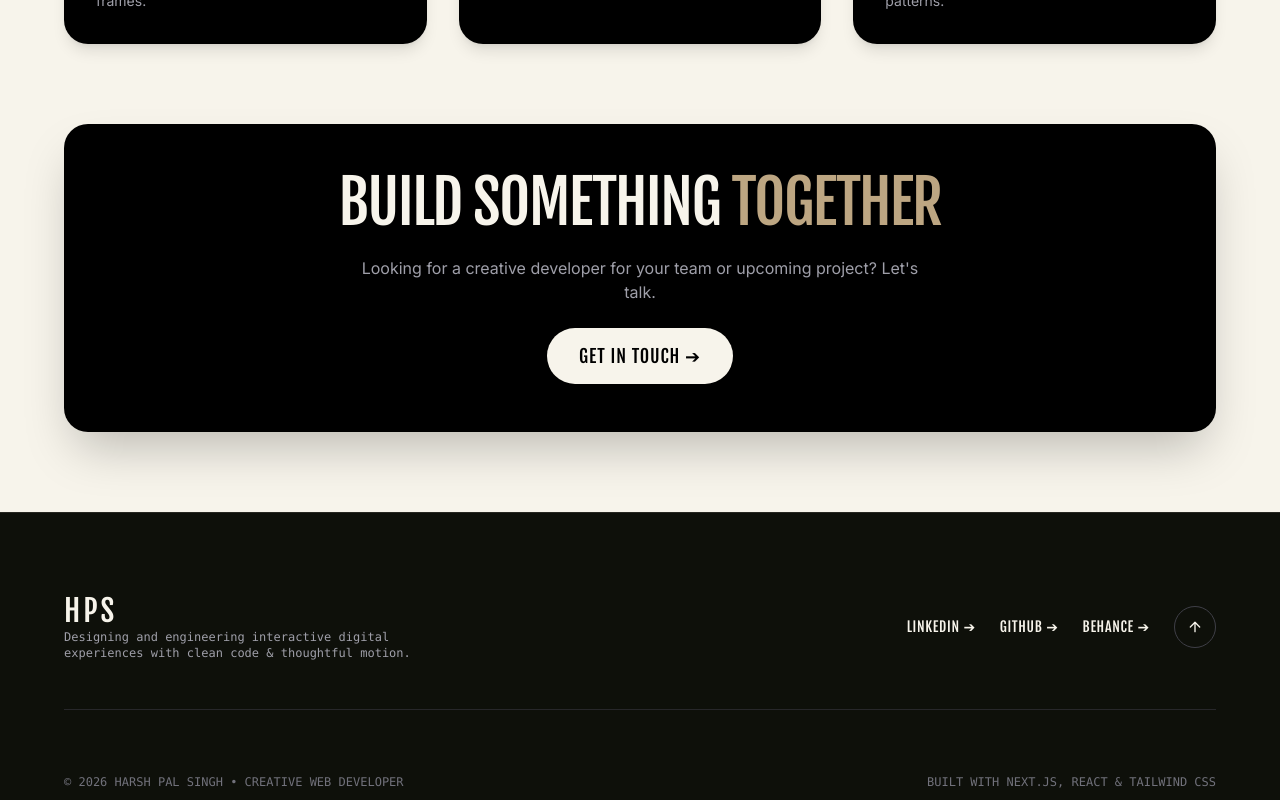
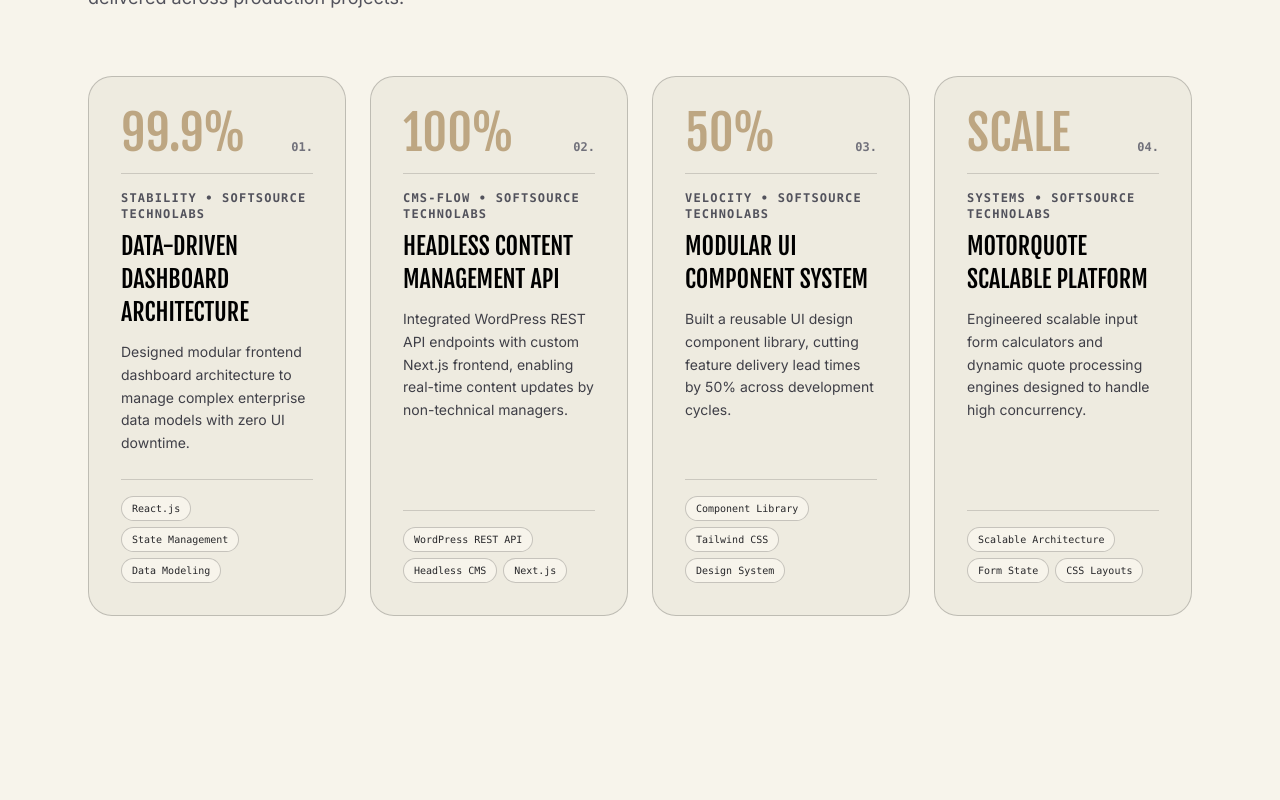
Before and after one commit to harshps900/Portfolio, a Next.js app: page /about in a window 1280 px wide. Shown: the part 1660-2460 px from the top of the page. Built offline with nearby package versions, Linux system fonts and the light colour scheme.

Commit message:
fixes issue

```diff
--- a/app/about/page.tsx
+++ b/app/about/page.tsx
@@ -2,6 +2,7 @@
 
 import Header from "@/common/Header";
 import Footer from "@/common/Footer";
+import Achievements from "@/common/Achievements";
 import Image from "next/image";
 import Link from "next/link";
 
@@ -80,6 +81,9 @@ export default function AboutPage() {
             ))}
           </div>
 
+          {/* Achievements Section */}
+          <Achievements />
+
           {/* Personal Interests Grid */}
           <div className="space-y-8 pt-8">
             <div className="space-y-2">
--- a/app/contact/page.tsx
+++ b/app/contact/page.tsx
@@ -72,7 +72,7 @@ export default function ContactPage() {
           <div className="p-8 sm:p-12 rounded-3xl bg-[#000000] text-[#f7f4eb] space-y-4 shadow-xl">
             <p className="text-[#bda682] font-mono text-xs tracking-widest uppercase font-bold">LET&apos;S CONNECT</p>
             <blockquote className="text-2xl sm:text-4xl font-display tracking-wide leading-snug">
-              &ldquo;Have a project, job opportunity, or just want to say hi? Drop a message below.&rdquo;
+              &ldquo;Have a project, job opportunity, or just want to say hi? Drop a message below&rdquo;
             </blockquote>
           </div>
 
@@ -143,12 +143,19 @@ export default function ContactPage() {
             <div className="lg:col-span-5 space-y-8">
               <div className="p-8 rounded-3xl bg-[#000000] text-[#f7f4eb] space-y-4 shadow-xl">
                 <div className="flex items-center gap-3 text-[#bda682]">
-                  <Mail className="w-6 h-6" />
+                  <Mail className="w-5 h-5" />
                   <span className="font-mono text-xs uppercase tracking-widest font-bold">DIRECT EMAIL</span>
                 </div>
-                <h3 className="text-2xl sm:text-3xl font-display tracking-wide break-all text-[#f7f4eb]">
-                  <a href="mailto:harshpalsingh565@gmail.com">harshpalsingh565@gmail.com</a>
-                </h3>
+                <div className="pt-1">
+                  <a
+                    href="mailto:harshpalsingh565@gmail.com"
+                    target="_blank"
+                    rel="noopener noreferrer"
+                    className="text-lg sm:text-xl font-mono font-bold text-[#f7f4eb] hover:text-[#bda682] transition-colors break-all block underline decoration-[#bda682]/50 underline-offset-4"
+                  >
+                    harshpalsingh565@gmail.com
+                  </a>
+                </div>
                 <p className="text-zinc-400 text-xs font-sans">
                   Always responsive for project inquiries, freelance work, and engineering roles.
                 </p>
--- a/app/globals.css
+++ b/app/globals.css
@@ -26,9 +26,9 @@ body {
   -moz-osx-font-smoothing: grayscale;
 }
 
-/* Hide default cursor on desktop fine pointer devices */
+/* Hide default cursor globally on desktop fine pointer devices */
 @media (pointer: fine) {
-  *, *::before, *::after {
+  html, body, *, *::before, *::after {
     cursor: none !important;
   }
 }
--- a/app/page.tsx
+++ b/app/page.tsx
@@ -6,6 +6,7 @@ import Hero from "@/common/Hero";
 import MarqueeBanner from "@/common/MarqueeBanner";
 import Projects from "@/common/Projects";
 import Experience from "@/common/Experience";
+import Achievements from "@/common/Achievements";
 import Skills from "@/common/Skills";
 import AboutPreview from "@/common/AboutPreview";
 import ContactCTA from "@/common/ContactCTA";
@@ -21,6 +22,7 @@ export default function Home() {
         <MarqueeBanner />
         <Projects />
         <Experience />
+        <Achievements />
         <Skills />
         <AboutPreview />
         <ContactCTA />
--- a/common/Achievements.tsx
+++ b/common/Achievements.tsx
@@ -74,11 +74,11 @@ const Achievements = forwardRef<HTMLElement>((props, ref) => {
                     {ACHIEVEMENTS.map((item) => (
                         <div
                             key={item.id}
-                            className="p-8 rounded-3xl bg-[#f7f4eb] border-2 border-dashed border-[#11140e]/30 hover:border-[#11140e] hover:shadow-xl transition-all duration-300 flex flex-col justify-between space-y-6"
+                            className="p-8 rounded-3xl bg-[#e8e4d9]/60 border border-black/20 hover:border-black/50 hover:bg-[#e8e4d9] hover:shadow-xl transition-all duration-300 flex flex-col justify-between space-y-6"
                         >
                             <div className="space-y-4">
-                                <div className="flex justify-between items-baseline border-b border-[#11140e]/15 pb-4">
-                                    <span className="text-4xl font-display text-[#bda682]">
+                                <div className="flex justify-between items-baseline border-b border-black/15 pb-4">
+                                    <span className="text-4xl sm:text-5xl font-display text-[#bda682]">
                                         {item.metric}
                                     </span>
                                     <span className="text-xs font-mono font-bold text-zinc-500">
@@ -87,23 +87,23 @@ const Achievements = forwardRef<HTMLElement>((props, ref) => {
                                 </div>
 
                                 <div className="space-y-2">
-                                    <span className="text-xs font-mono font-bold text-zinc-500 uppercase tracking-widest block">
+                                    <span className="text-xs font-mono font-bold text-zinc-600 uppercase tracking-widest block">
                                         {item.labelShort} • {item.company}
                                     </span>
-                                    <h3 className="text-2xl font-display text-[#11140e] leading-snug">
+                                    <h3 className="text-2xl font-display text-[#000000] leading-snug">
                                         {item.title}
                                     </h3>
-                                    <p className="text-zinc-700 text-sm font-sans leading-relaxed pt-2">
+                                    <p className="text-zinc-700 text-sm font-sans leading-relaxed pt-1">
                                         {item.description}
                                     </p>
                                 </div>
                             </div>
 
-                            <div className="flex flex-wrap gap-1.5 pt-4 border-t border-[#11140e]/15">
+                            <div className="flex flex-wrap gap-1.5 pt-4 border-t border-black/15">
                                 {item.tags.map((tag) => (
                                     <span
                                         key={tag}
-                                        className="px-2.5 py-1 rounded-full border border-[#11140e]/20 text-zinc-700 text-[10px] font-mono font-medium bg-[#e8e4d9]/50"
+                                        className="px-2.5 py-1 rounded-full border border-black/20 text-zinc-800 text-[10px] font-mono font-medium bg-[#f7f4eb]"
                                     >
                                         {tag}
                                     </span>
--- a/common/CustomCursor.tsx
+++ b/common/CustomCursor.tsx
@@ -53,6 +53,8 @@ export default function CustomCursor() {
 
     const handleMouseDown = () => setIsMouseDown(true);
     const handleMouseUp = () => setIsMouseDown(false);
+    const handleDblClick = () => setIsMouseDown(false);
+    const handleDragEnd = () => setIsMouseDown(false);
     const handleMouseLeave = () => setIsVisible(false);
     const handleMouseEnter = () => setIsVisible(true);
 
@@ -77,6 +79,8 @@ export default function CustomCursor() {
     window.addEventListener("mousemove", handleMouseMove, { passive: true });
     window.addEventListener("mousedown", handleMouseDown, { passive: true });
     window.addEventListener("mouseup", handleMouseUp, { passive: true });
+    window.addEventListener("dblclick", handleDblClick, { passive: true });
+    window.addEventListener("dragend", handleDragEnd, { passive: true });
     document.addEventListener("mouseleave", handleMouseLeave);
     document.addEventListener("mouseenter", handleMouseEnter);
     document.addEventListener("mouseover", handleMouseOver, { passive: true });
@@ -86,6 +90,8 @@ export default function CustomCursor() {
       window.removeEventListener("mousemove", handleMouseMove);
       window.removeEventListener("mousedown", handleMouseDown);
       window.removeEventListener("mouseup", handleMouseUp);
+      window.removeEventListener("dblclick", handleDblClick);
+      window.removeEventListener("dragend", handleDragEnd);
       document.removeEventListener("mouseleave", handleMouseLeave);
       document.removeEventListener("mouseenter", handleMouseEnter);
       document.removeEventListener("mouseover", handleMouseOver);
@@ -99,8 +105,12 @@ export default function CustomCursor() {
       {/* Precision Inner Dot */}
       <div
         ref={dotRef}
-        className={`fixed top-0 left-0 w-2.5 h-2.5 bg-[#bda682] rounded-full transition-transform duration-150 ease-out ${
-          isMouseDown ? "scale-50" : isHovered ? "scale-0" : "scale-100"
+        className={`fixed top-0 left-0 w-2 h-2 bg-[#bda682] rounded-full transition-transform duration-150 ease-out ${
+          isMouseDown
+            ? "scale-50"
+            : cursorText
+            ? "scale-0 opacity-0"
+            : "scale-100"
         }`}
       />
 
@@ -109,15 +119,19 @@ export default function CustomCursor() {
         ref={ringRef}
         className={`fixed top-0 left-0 flex items-center justify-center transition-all duration-200 ease-out ${
           cursorText
-            ? "px-4 py-2 bg-[#bda682] text-[#000000] rounded-full font-display text-xs tracking-widest shadow-2xl scale-100"
+            ? "px-4 py-2 bg-[#bda682] text-[#000000] rounded-full font-display text-xs tracking-widest shadow-2xl scale-100 border border-black/10"
             : isHovered
-            ? "w-14 h-14 border-2 border-[#bda682] bg-[#bda682]/20 rounded-full backdrop-blur-[1px] scale-110"
+            ? "w-14 h-14 border border-[#bda682] bg-transparent rounded-full scale-100"
             : isMouseDown
-            ? "w-7 h-7 border border-[#000000] rounded-full scale-90"
-            : "w-9 h-9 border border-[#000000]/50 rounded-full"
+            ? "w-7 h-7 border border-[#000000] bg-transparent rounded-full scale-90"
+            : "w-9 h-9 border border-[#000000]/30 bg-transparent rounded-full"
         }`}
       >
-        {cursorText && <span>{cursorText}</span>}
+        {cursorText && (
+          <span className="font-bold">
+            {cursorText}
+          </span>
+        )}
       </div>
     </div>
   );
--- a/common/Footer.tsx
+++ b/common/Footer.tsx
@@ -15,9 +15,6 @@ export default function Footer() {
                 {/* Top Row: Brand & Quick Links */}
                 <div className="flex flex-col md:flex-row justify-between items-start md:items-center gap-8 pb-12 border-b border-zinc-800">
                     <div className="space-y-2">
-                        <span className="font-display text-3xl tracking-widest text-[#f7f4eb]">
-                            HPS
-                        </span>
                         <p className="text-zinc-400 font-mono text-xs max-w-sm">
                             Designing and engineering interactive digital experiences with clean code & thoughtful motion.
                         </p>
@@ -66,12 +63,6 @@ export default function Footer() {
                     <p>BUILT WITH NEXT.JS, REACT & TAILWIND CSS</p>
                 </div>
 
-                {/* Giant Full-Width Typographic Brand Watermark */}
-                <div className="pt-8 text-center overflow-hidden select-none pointer-events-none opacity-20">
-                    <h2 className="text-[12vw] sm:text-[14vw] md:text-[15vw] font-display uppercase tracking-tighter leading-none text-[#f7f4eb] whitespace-nowrap">
-                        HARSH PAL SINGH
-                    </h2>
-                </div>
 
             </div>
         </footer>
```
